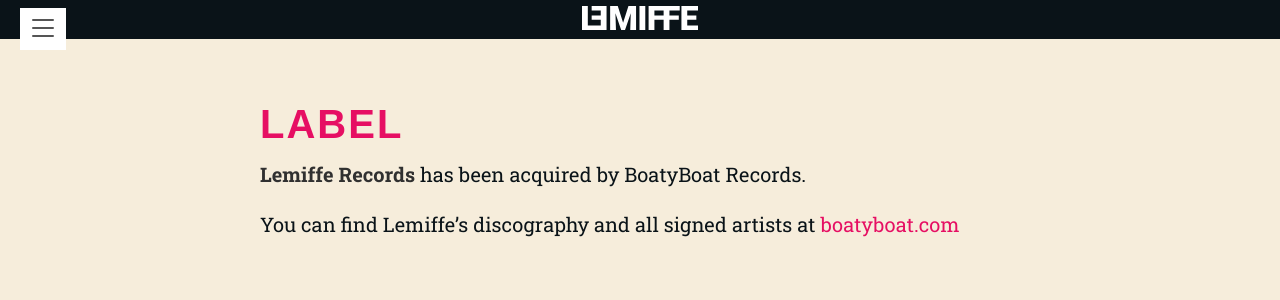
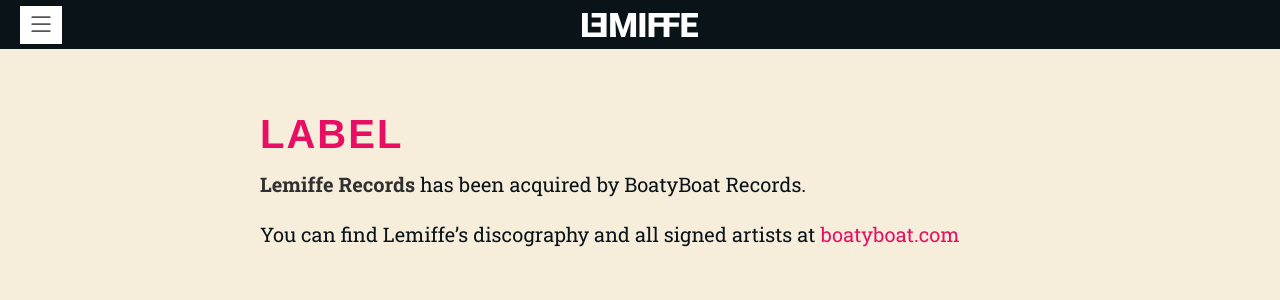
Before and after one commit to lemiffe/lemiffe.com, a Jekyll site: the page built from label.md, in a window 1280 px wide. Shown: the top 300 px of the page. Built offline with Jekyll 4.4.1, drawn with Linux system fonts in a browser that asks for light colours.

Commit message:
Fine-tune navbar brand padding and sidebar toggle sizing
- .masthead-brand: 7px/3px vertical padding
- .sidebar-toggle: top 6px (5px under 607px); ::before icon 28x28

Co-Authored-By: Claude Opus 4.8 <noreply@anthropic.com>

```diff
--- a/public/css/brand.css
+++ b/public/css/brand.css
@@ -63,14 +63,15 @@ a:hover, a:focus { color: var(--accent); }
   padding-bottom: 0.1rem;
 }
 .masthead .container { display: block; text-align: center; }
-.masthead-brand { display: inline-block; line-height: 0; }
+.masthead-brand { display: inline-block; line-height: 0; padding-top: 7px; padding-bottom: 3px; }
 .masthead-brand:hover, .masthead-brand:focus { text-decoration: none; }
 .wordmark { height: 24px; width: auto; display: block; margin: 0; border-radius: 0; }
 
 /* sidebar toggle (fixed, top-left, floats over the navbar) */
-.sidebar-toggle { padding: .25rem .35rem; top: 0.4rem; }
+.sidebar-toggle { padding: .25rem .35rem; top: 6px; }
+.sidebar-toggle::before { width: 28px; height: 28px; }
 @media (max-width: 607px) {
-  .sidebar-toggle { top: 0.55rem; }
+  .sidebar-toggle { top: 5px; }
 }
 
 /* ---- Sidebar (drop Lanyon's PT Sans; use the body font) ---- */
```
